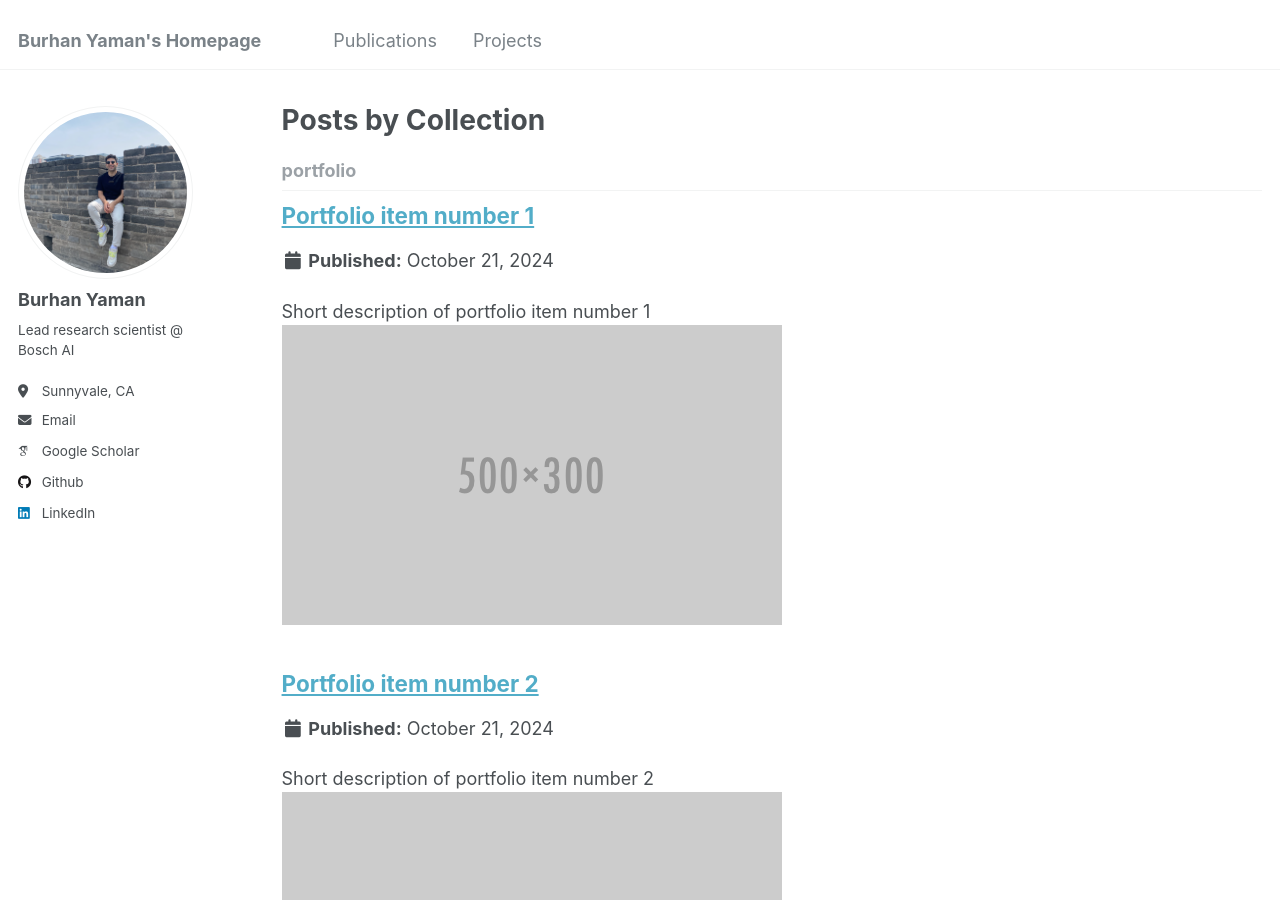
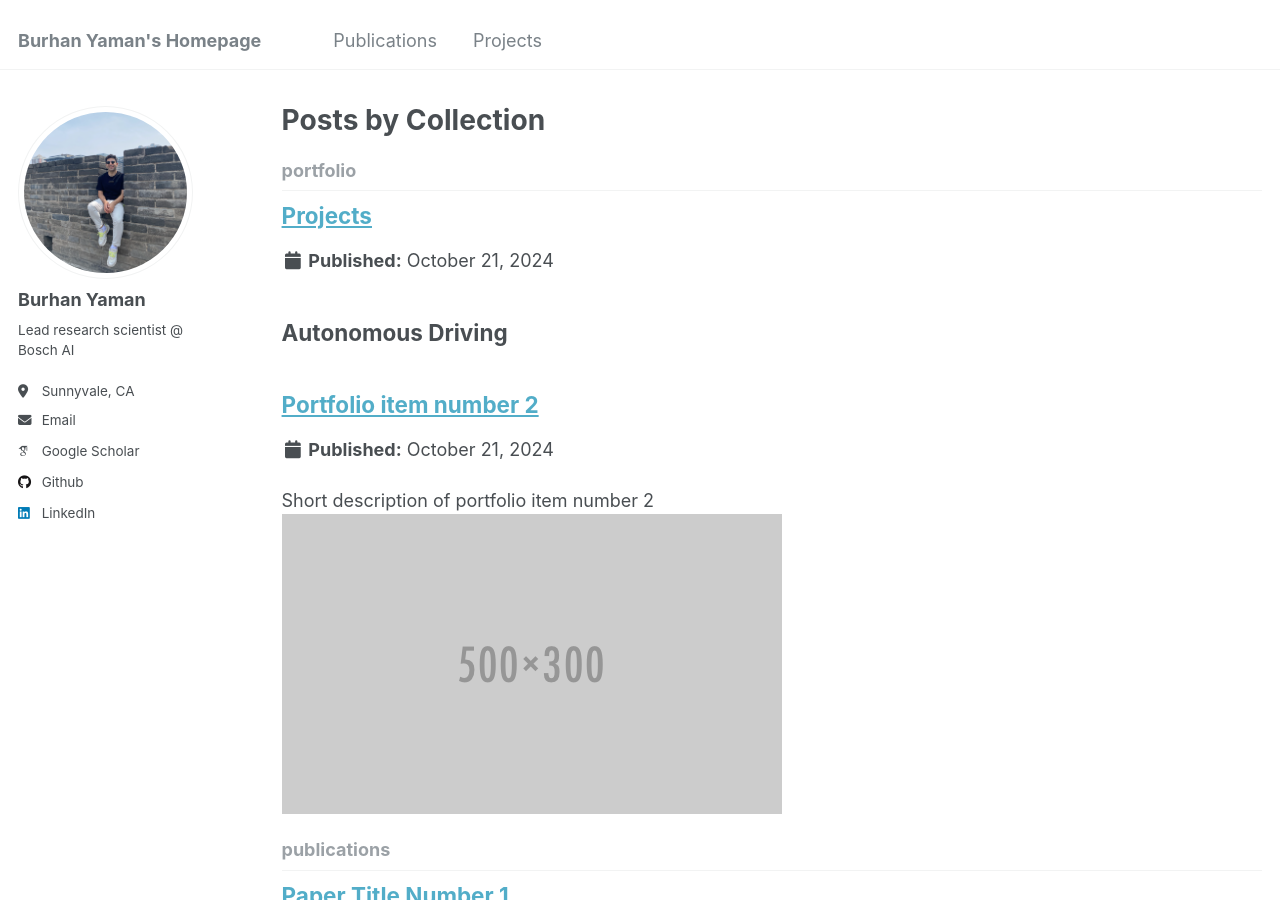
Before and after one commit to byaman14/byaman14.github.io, a Jekyll site: the page built from _pages/collection-archive.html, in a window 1280 px wide and 900 px high. Built offline with Jekyll 4.4.1, drawn with Linux system fonts in a browser that asks for light colours; some web fonts are replaced.

Commit message:
Update portfolio-1.md

```diff
--- a/_portfolio/portfolio-1.md
+++ b/_portfolio/portfolio-1.md
@@ -1,7 +1,6 @@
 ---
-title: "Portfolio item number 1"
-excerpt: "Short description of portfolio item number 1<br/><img src='/images/500x300.png'>"
-collection: featured projects
+title: "Projects"
+permalink: /portfolio/
 ---
 
 ## Autonomous Driving
```
